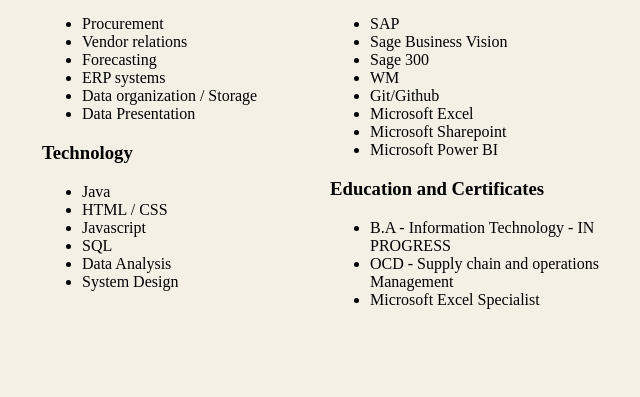
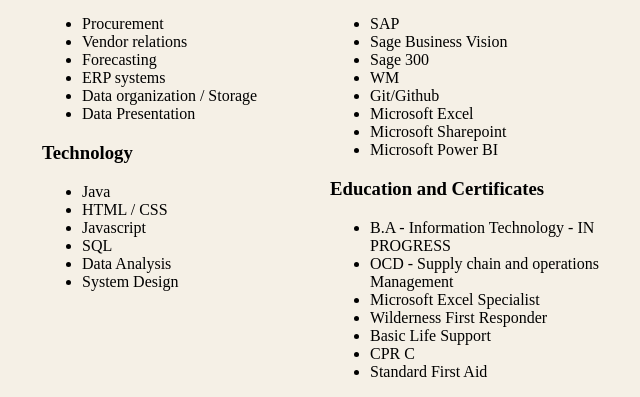
Before and after one commit to Jonah-King-1999/Portfolio, a plain HTML site: page index.html in a window 1280 px wide. Shown: the part 763-1160 px from the top of the page, without its empty margins (22-662 px from the left). Before the commit the page ends 1088 px from the top, so only its background shows below. Drawn offline with Linux system fonts and the light colour scheme.

Commit message:
Update index.html

```diff
--- a/index.html
+++ b/index.html
@@ -115,6 +115,10 @@
           <li>B.A - Information Technology - IN PROGRESS</li>
           <li>OCD - Supply chain and operations Management</li>
           <li>Microsoft Excel Specialist</li>
+		  <li>Wilderness First Responder</li>
+		  <li>Basic Life Support</li>
+		  <li>CPR C</li>
+		  <li>Standard First Aid</li>
         </ul>
       </div>
     </div> <!--END OF OUTER COLUMN 1 -->
```
